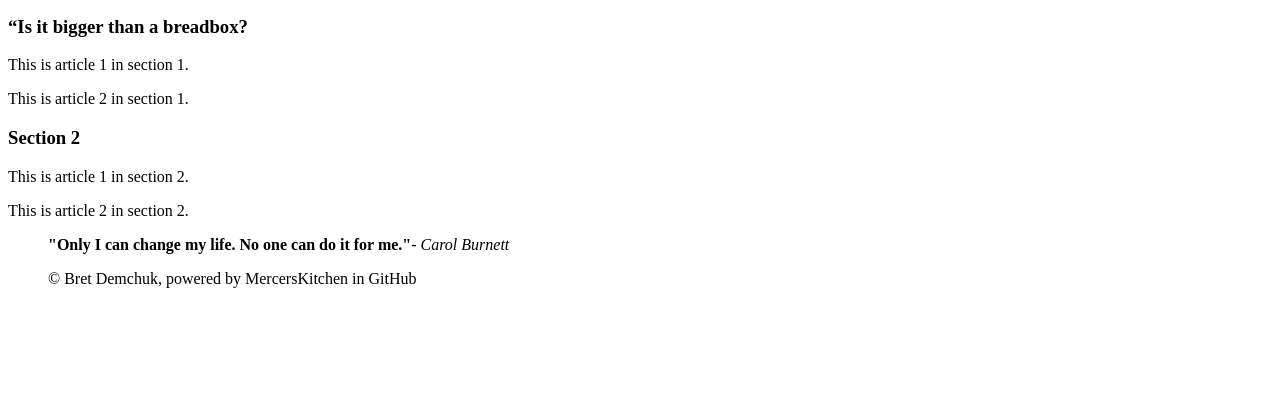
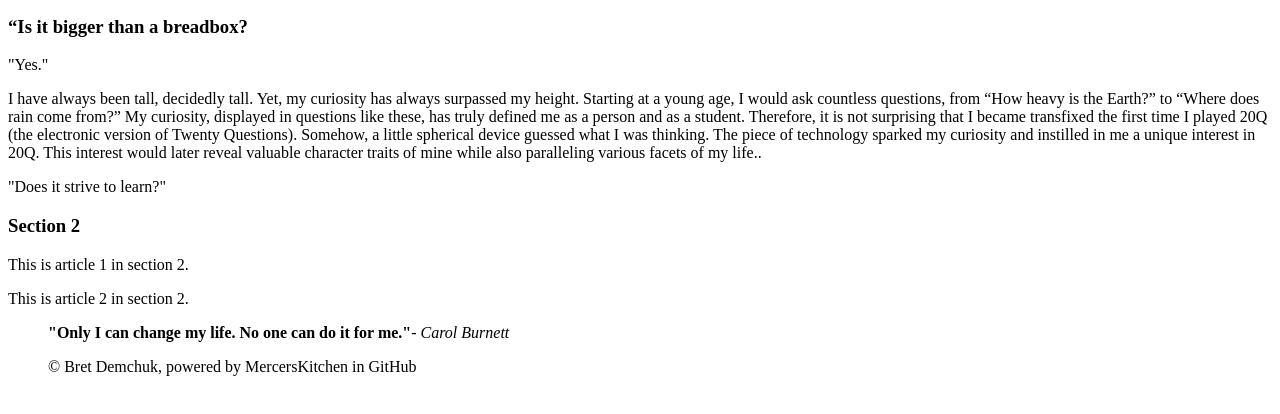
Before and after one commit to Aobahachi/Essay-Project, a plain HTML site: page index.html in a window 1280 px wide. Shown: the part 148-562 px from the top of the page. Drawn offline with Linux system fonts and the light colour scheme.

Commit message:
essay updated again

```diff
--- a/index.html
+++ b/index.html
@@ -22,11 +22,13 @@
     <section>
       <h3>“Is it bigger than a breadbox?</h3>
       <article>
-        <p>This is article 1 in section 1.</p>
+        <p>"Yes."</p>
       </article>
       <article>
-        <p>This is article 2 in section 1.</p>
+        <p>I have always been tall, decidedly tall. Yet, my curiosity has always surpassed my height. Starting at a young age, I would ask countless questions, from “How heavy is the Earth?” to “Where does rain come from?” My curiosity, displayed in questions like these, has truly defined me as a person and as a student. Therefore, it is not surprising that I became transfixed the first time I played 20Q (the electronic version of Twenty Questions). Somehow, a little spherical device guessed what I was thinking. The piece of technology sparked my curiosity and instilled in me a unique interest in 20Q. This interest would later reveal valuable character traits of mine while also paralleling various facets of my life..</p>
       </article>
+      <article>
+        <p>"Does it strive to learn?"</p>
     </section>
     <section>
       <h3>Section 2</h3>
```
